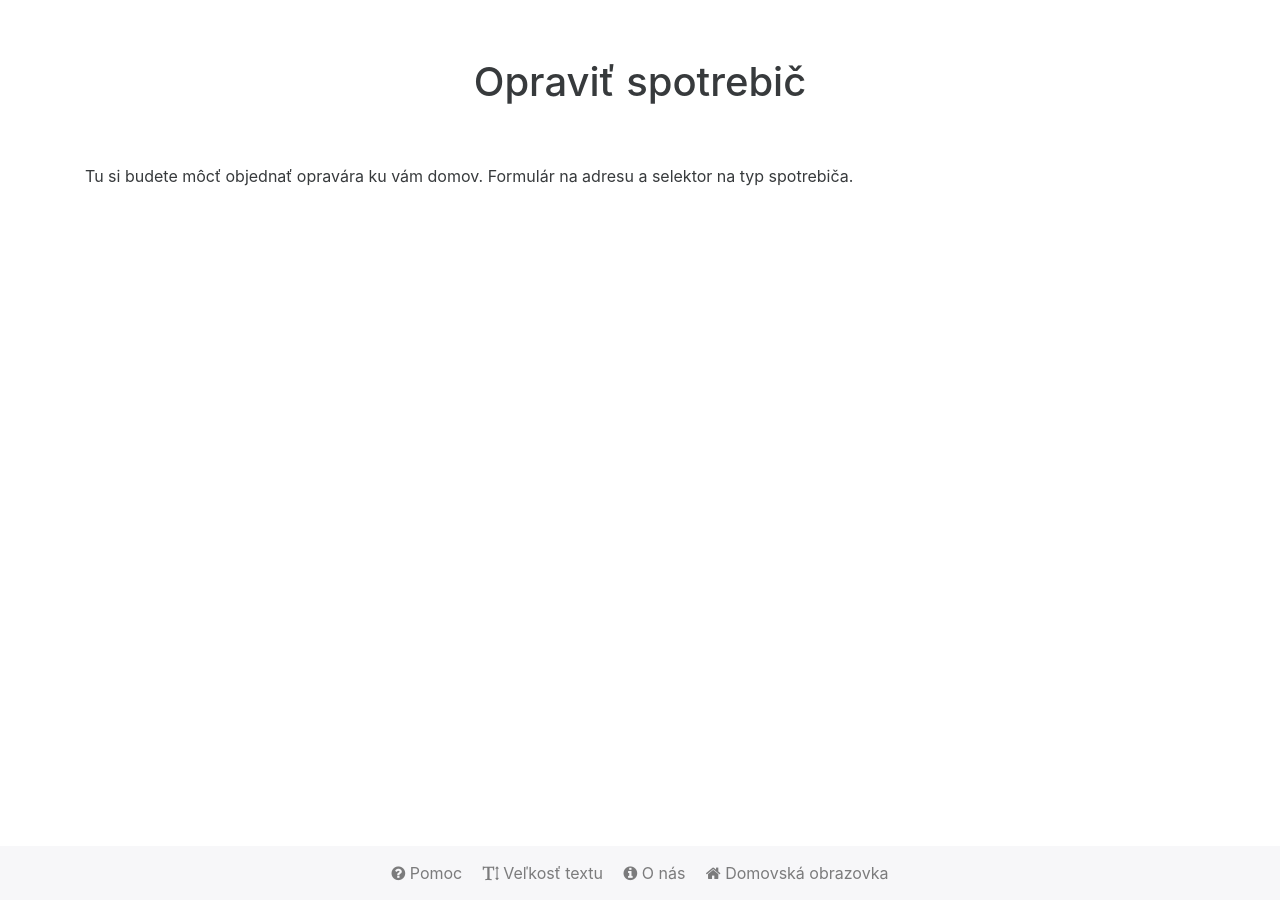
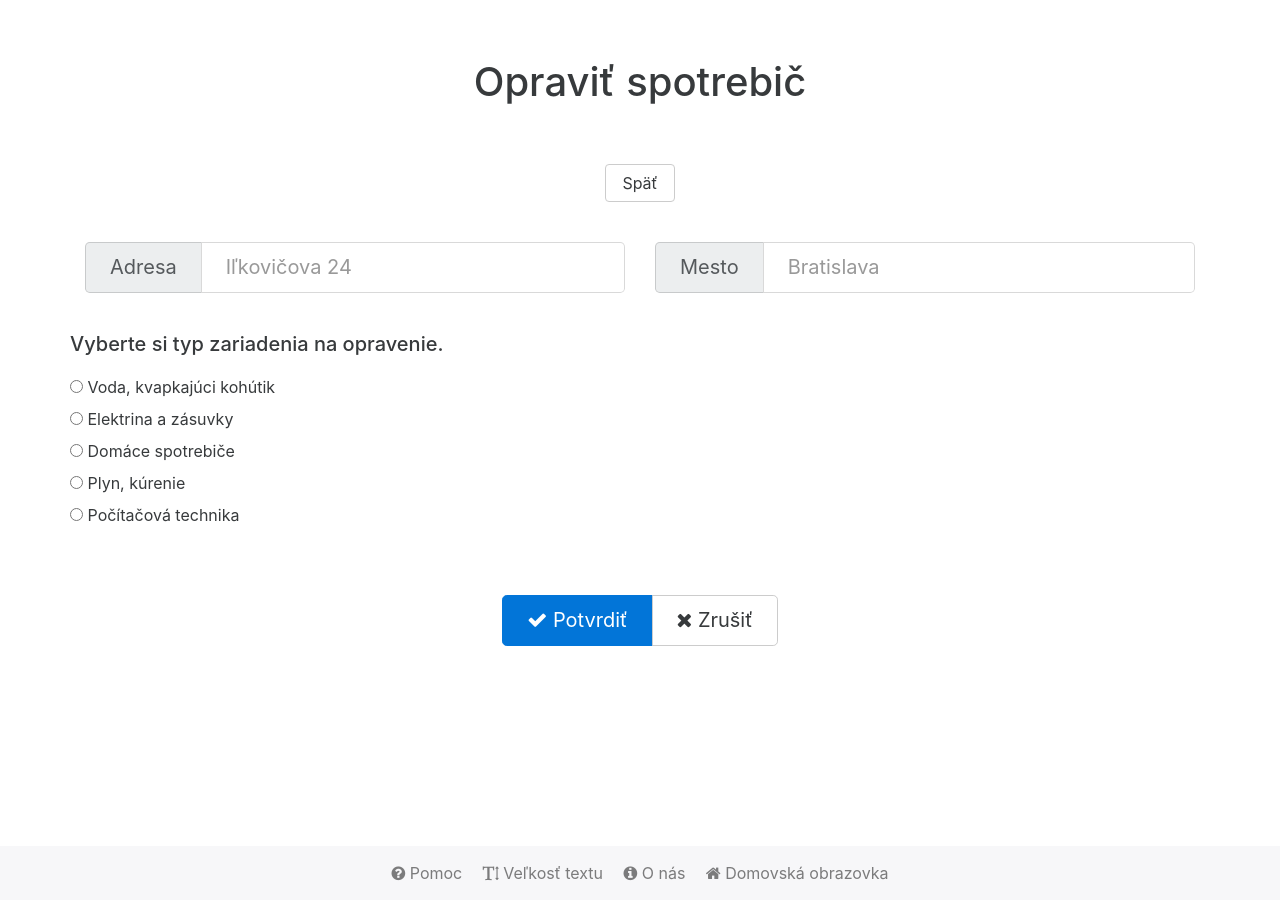
Before and after one commit to chuckeles/elder-assistant, a Jekyll site: the page built from repair.html, in a window 1280 px wide. Built offline with Jekyll 4.4.1, drawn with Linux system fonts in a browser that asks for light colours.

Commit message:
Add repair page

```diff
--- a/repair.html
+++ b/repair.html
@@ -7,11 +7,82 @@ help:
 ---
 
 <!-- ordering a repair guy -->
+<div id="repair-container">
+    <div class="row gap-bottom">
+        <div class="col-xs text-xs-center">
+            <a href="{{ site.github.url }}/index.html" class="btn btn-secondary">Späť</a>
+        </div>
+    </div>
 
-<div class="row">
-    <div class="col-xs">
-        <p>
-            Tu si budete môcť objednať opravára ku vám domov. Formulár na adresu a selektor na typ spotrebiča.
-        </p>
+    <div class="row gap-bottom">
+        <div class="col-lg-6">
+            <div class="input-group input-group-lg" data-toggle="tooltip"
+                 title="Zadajte adresu svojko bydliska">
+                <span class="input-group-addon">Adresa</span>
+                <input type="text" class="form-control" placeholder="Iľkovičova 24" aria-describedby="Adresa">
+            </div>
+        </div>
+        <div class="col-lg-6">
+            <div class="input-group input-group-lg" data-toggle="tooltip"
+                 title="Zadajte názov svojho mesta">
+                <span class="input-group-addon">Mesto</span>
+                <input type="text" class="form-control" placeholder="Bratislava" aria-describedby="Mesto">
+            </div>
+        </div>
+    </div>
+    <div class="row">
+        <h5>
+            Vyberte si typ zariadenia na opravenie.
+        </h5>
+    </div>
+    <div class="row gap-bottom">
+        <div class="form-group">
+            <div class="form-check">
+                <label class="form-check-label">
+                    <input class="form-check-input" type="radio" name="deviceRadios" id="deviceRadios1" value="option1">
+                    Voda, kvapkajúci kohútik
+                </label>
+            </div>
+            <div class="form-check">
+                <label class="form-check-label">
+                    <input class="form-check-input" type="radio" name="deviceRadios" id="deviceRadios2" value="option2">
+                    Elektrina a zásuvky
+                </label>
+            </div>
+            <div class="form-check">
+                <label class="form-check-label">
+                    <input class="form-check-input" type="radio" name="deviceRadios" id="deviceRadios3" value="option3">
+                    Domáce spotrebiče
+                </label>
+            </div>
+            <div class="form-check">
+                <label class="form-check-label">
+                    <input class="form-check-input" type="radio" name="deviceRadios" id="deviceRadios4" value="option4">
+                    Plyn, kúrenie
+                </label>
+            </div>
+            <div class="form-check">
+                <label class="form-check-label">
+                    <input class="form-check-input" type="radio" name="deviceRadios" id="deviceRadios5" value="option5">
+                    Počítačová technika
+                </label>
+            </div>
+        </div>
+    </div>
+    <div class="row gap-bottom">
+        <div class="col-xs text-xs-center">
+            <div class="btn-group btn-group-lg">
+                <a href="#" class="btn btn-primary" id="repair-submit-button" data-toggle="tooltip"
+                   title="Týmto tlačidlom potvrdíte výber zariadenia na opravenie.">
+                    <i class="fa fa-check"></i>
+                    Potvrdiť
+                </a>
+                <a href="{{ site.github.url }}/index.html" class="btn btn-secondary" data-toggle="tooltip"
+                   title="Týmto tlačidlom sa vrátite späť na domovskú obrazovku.">
+                    <i class="fa fa-times"></i>
+                    Zrušiť
+                </a>
+            </div>
+        </div>
     </div>
 </div>
```
